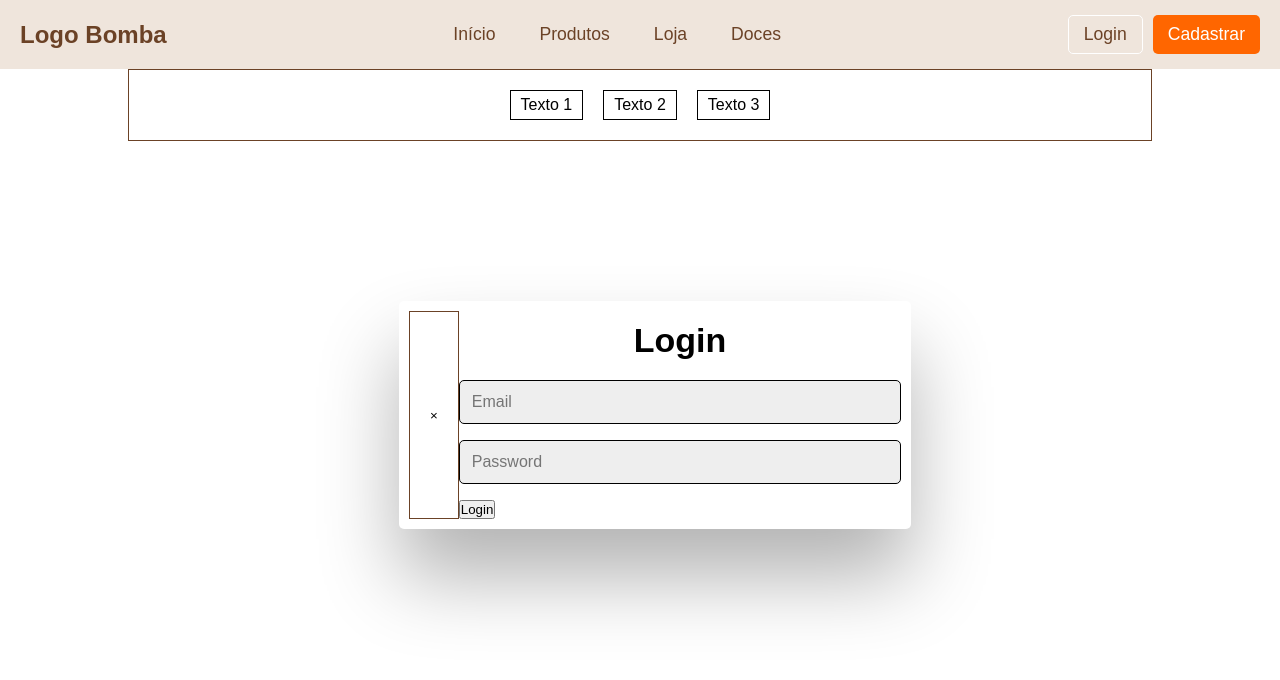
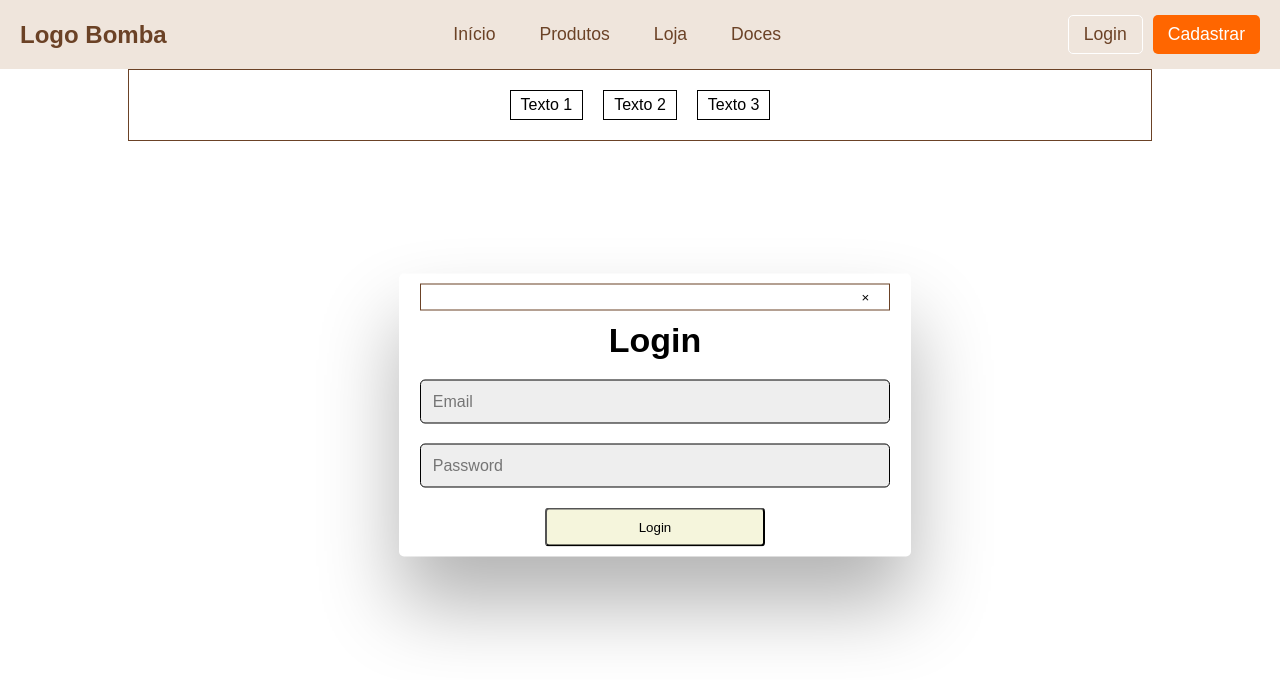
Before and after one commit to YuriVasconcelosJ/SecureJS, a website: page public/index.html in a window 1280 px wide. Both pictures are taken after a click on the button "Login". Drawn offline with Linux system fonts and the light colour scheme.

```diff
--- a/public/index.html
+++ b/public/index.html
@@ -30,12 +30,15 @@
     <!-- Tela para Login  -->
     <div class="modal hidden">
         <div class="form-box" id="login-form">
-            <div class="modal-close-button"><button  type="button" class="close-modal">&times;</button></div>
             <form action="">
+                <!-- Organizar o botão de fechamento da modal -->
+                <div class="modal-close-button"><button  type="button" class="close-modal">&times;</button></div>
                 <h2 class="modal-title">Login</h2>
                 <input class="modal-input" type="email" name="email" placeholder="Email" required>
                 <input class="modal-input" type="password" name="password" placeholder="Password" required>
-                <button type="submit" name="login">Login</button>
+                <div class="button-container">
+                    <button class="button-login" type="submit" name="login">Login</button>
+                </div>
             </form>
         </div>
     </div>
--- a/public/style.css
+++ b/public/style.css
@@ -115,6 +115,7 @@
   left: 50%;
   transform: translate(-50%, -50%);
   width: 40%;
+
   margin: 15px;
 
   background-color: white;
@@ -135,7 +136,7 @@
 .modal-close-button {
   border: #6b4226 solid 1px;
   display: flex;
-  justify-content: left;
+  justify-content: right;
 }
 
 .close-modal {
@@ -161,7 +162,21 @@
   font-size: 16px;
   background: #eee;
   color: #333;
-  margin-bottom: 16px;
+  margin-bottom: 20px;
+}
+
+.button-container{
+  display: flex;
+  justify-content: center;
+}
+
+.button-login {
+  border-radius: 4px;
+  background-color: var(--bege-claro);
+  color: black;
+  cursor: pointer;
+  padding: 10px 20px;
+  width: 220px;
 }
 
 /* Esconder a modal  */
```
Also changed, not shown: package.json (added, +18 -0 lines), server/server.js (added, +22 -0 lines), 1 other file.
